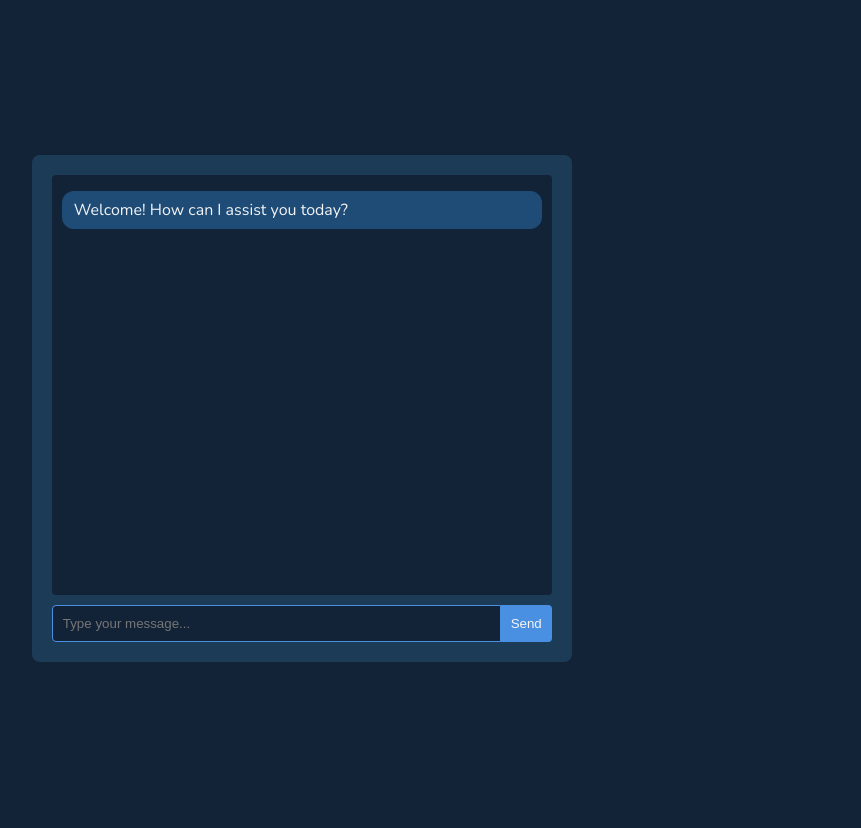
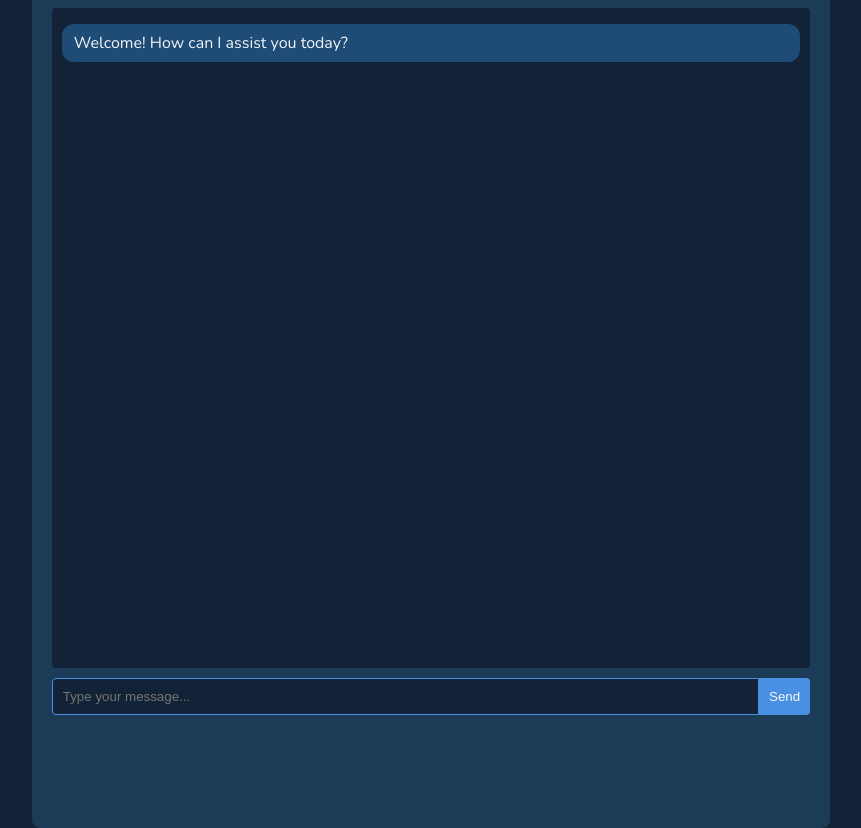
Before and after one commit to tarunagarwal1981/vessel-iq, a Next.js app: page / in a window 1280 px wide. Shown: the whole page, without its empty margins (229-1090 px from the left). Built offline with nearby package versions, Linux system fonts and the light colour scheme.

Commit message:
Update Chat.tsx

```diff
--- a/src/components/Chat.tsx
+++ b/src/components/Chat.tsx
@@ -13,7 +13,9 @@ const Chat = () => {
         body: JSON.stringify({ query }),
       });
       const data = await response.json();
-      setMessages((prev) => [...prev, { text: data.answer, sender: 'bot' }]);
+      if (data.answer) {
+        setMessages((prev) => [...prev, { text: data.answer, sender: 'bot' }]);
+      }
     } catch (error) {
       console.error('Error fetching response:', error);
       setMessages((prev) => [...prev, { text: 'Error fetching response. Please try again.', sender: 'bot' }]);
@@ -30,8 +32,8 @@ const Chat = () => {
   };
 
   return (
-    <div style={{ width: '100%', maxWidth: '500px', padding: '20px', borderRadius: '8px', backgroundColor: '#1c3b57' }}>
-      <div style={{ height: '400px', overflowY: 'scroll', padding: '10px', borderRadius: '4px', backgroundColor: '#132337' }}>
+    <div style={{ width: '100%', height: '100vh', padding: '20px', borderRadius: '8px', backgroundColor: '#1c3b57' }}>
+      <div style={{ height: '80%', overflowY: 'scroll', padding: '10px', borderRadius: '4px', backgroundColor: '#132337' }}>
         {messages.map((msg, index) => (
           <div
             key={index}
```
